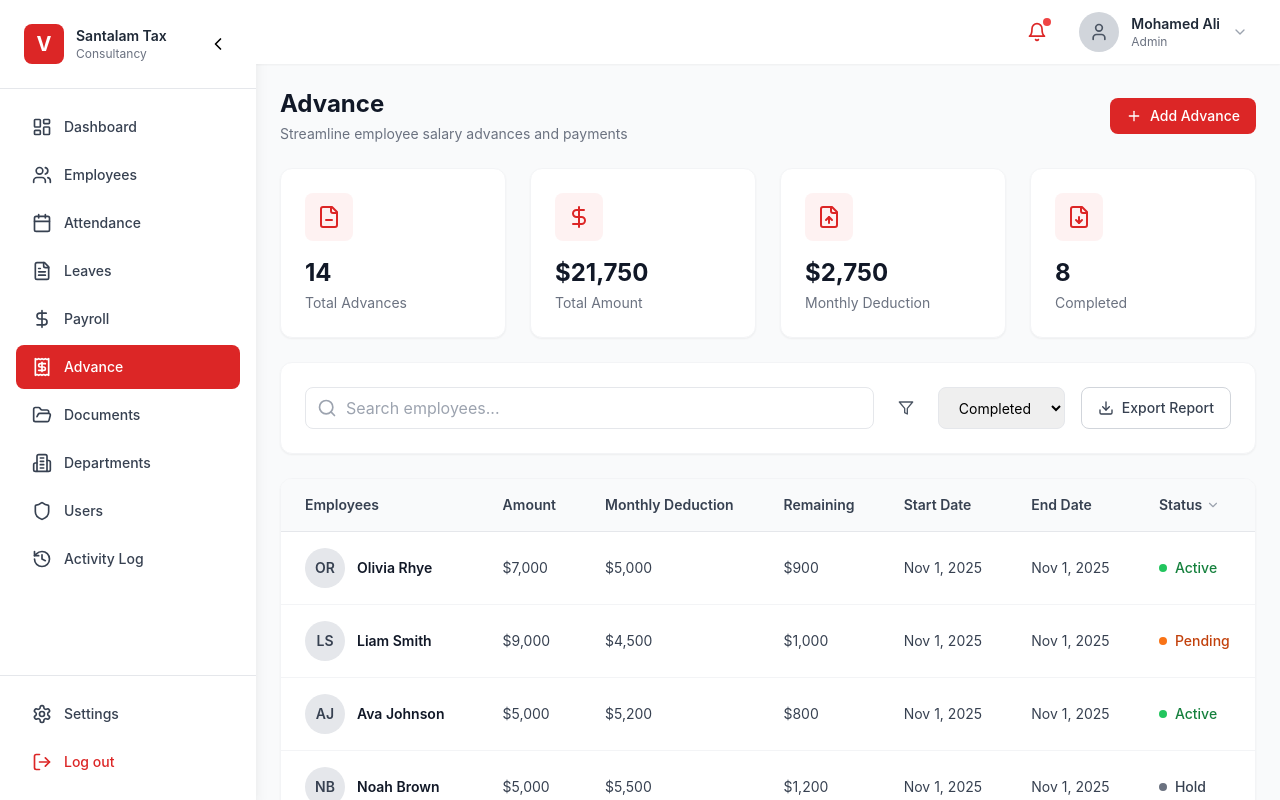
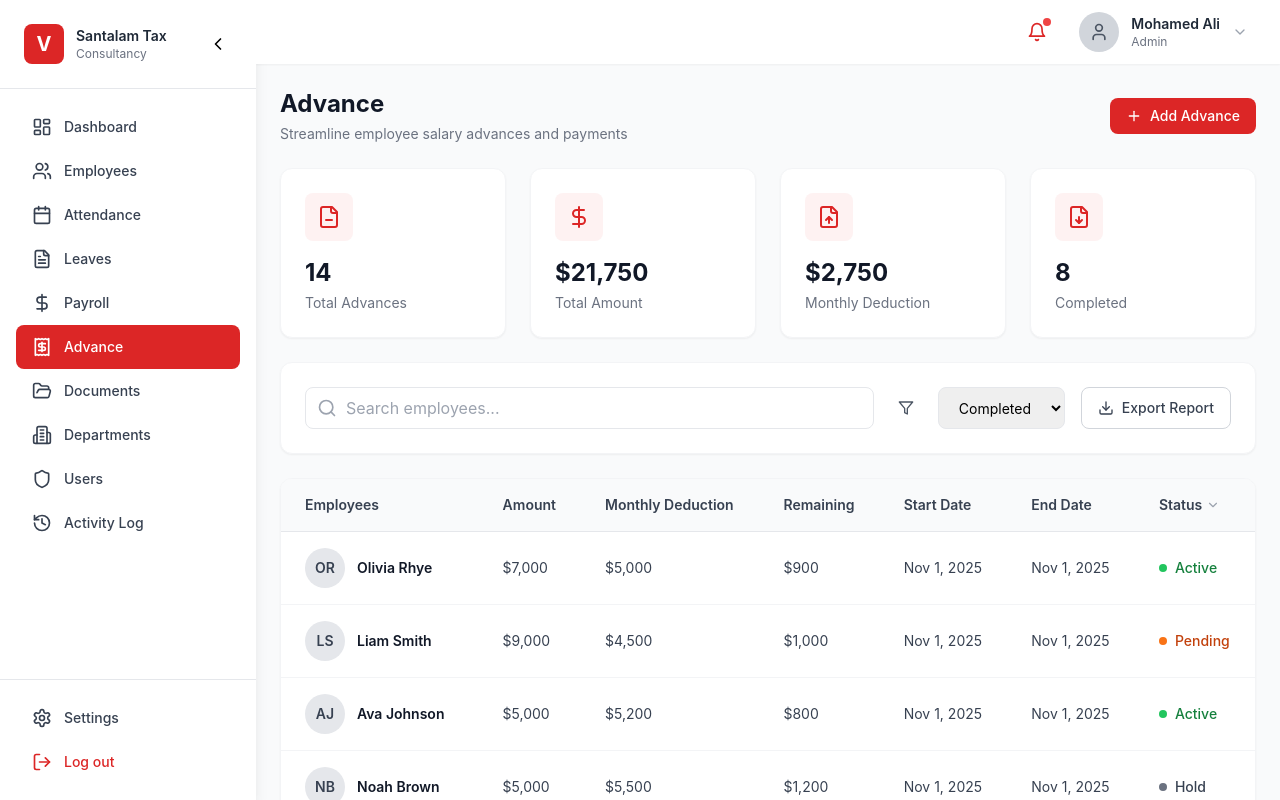
Before and after one commit to YousefSalem01/hr-tadfuq, a React (Vite) app: page /advance in a window 1280 px wide. Built offline with nearby package versions, Linux system fonts and the light colour scheme.

Commit message:
Refactor Sidebar component to utilize HrChip for consistent styling of navigation items. Updated icon handling to pass component references instead of JSX elements, enhancing code clarity and maintainability.

```diff
--- a/src/components/Sidebar/Sidebar.tsx
+++ b/src/components/Sidebar/Sidebar.tsx
@@ -15,9 +15,10 @@ import {
 } from 'lucide-react';
 import { useState } from 'react';
 import { Link, useLocation } from 'react-router-dom';
+import HrChip from '../../uikit/HrChip/HrChip';
 
 interface NavItem {
-  icon: React.ReactNode;
+  icon: any;
   label: string;
   path: string;
 }
@@ -27,16 +28,16 @@ const Sidebar = () => {
   const location = useLocation();
 
   const navItems: NavItem[] = [
-    { icon: <LayoutDashboard size={20} />, label: 'Dashboard', path: '/' },
-    { icon: <Users size={20} />, label: 'Employees', path: '/employees' },
-    { icon: <Calendar size={20} />, label: 'Attendance', path: '/attendance' },
-    { icon: <FileText size={20} />, label: 'Leaves', path: '/leaves' },
-    { icon: <DollarSign size={20} />, label: 'Payroll', path: '/payroll' },
-    { icon: <Receipt size={20} />, label: 'Advance', path: '/advance' },
-    { icon: <FolderOpen size={20} />, label: 'Documents', path: '/documents' },
-    { icon: <Building2 size={20} />, label: 'Departments', path: '/departments' },
-    { icon: <Shield size={20} />, label: 'Users', path: '/users' },
-    { icon: <History size={20} />, label: 'Activity Log', path: '/activity-log' },
+    { icon: LayoutDashboard, label: 'Dashboard', path: '/' },
+    { icon: Users, label: 'Employees', path: '/employees' },
+    { icon: Calendar, label: 'Attendance', path: '/attendance' },
+    { icon: FileText, label: 'Leaves', path: '/leaves' },
+    { icon: DollarSign, label: 'Payroll', path: '/payroll' },
+    { icon: Receipt, label: 'Advance', path: '/advance' },
+    { icon: FolderOpen, label: 'Documents', path: '/documents' },
+    { icon: Building2, label: 'Departments', path: '/departments' },
+    { icon: Shield, label: 'Users', path: '/users' },
+    { icon: History, label: 'Activity Log', path: '/activity-log' },
   ];
 
   return (
@@ -69,17 +70,14 @@ const Sidebar = () => {
         {navItems.map((item, index) => {
           const isActive = location.pathname === item.path;
           return (
-            <Link
-              key={index}
-              to={item.path}
-              className={`flex items-center gap-3 px-4 py-3 rounded-lg transition-colors ${
-                isActive
-                  ? 'bg-primary text-white'
-                  : 'text-gray-700 hover:bg-gray-100'
-              } ${collapsed ? 'justify-center' : ''}`}
-            >
-              {item.icon}
-              {!collapsed && <span className="text-sm font-medium">{item.label}</span>}
+            <Link key={index} to={item.path}>
+              <HrChip
+                icon={item.icon}
+                variant={isActive ? 'active' : 'default'}
+                collapsed={collapsed}
+              >
+                {item.label}
+              </HrChip>
             </Link>
           );
         })}
@@ -87,19 +85,15 @@ const Sidebar = () => {
 
       {/* Bottom Section */}
       <div className="p-4 border-t space-y-1">
-        <a
-          href="#"
-          className={`flex items-center gap-3 px-4 py-3 rounded-lg text-gray-700 hover:bg-gray-100 transition-colors ${collapsed ? 'justify-center' : ''}`}
-        >
-          <Settings size={20} />
-          {!collapsed && <span className="text-sm font-medium">Settings</span>}
+        <a href="#">
+          <HrChip icon={Settings} collapsed={collapsed}>
+            Settings
+          </HrChip>
         </a>
-        <Link
-          to="/login"
-          className={`flex items-center gap-3 px-4 py-3 rounded-lg text-primary hover:bg-red-50 transition-colors ${collapsed ? 'justify-center' : ''}`}
-        >
-          <LogOut size={20} />
-          {!collapsed && <span className="text-sm font-medium">Log out</span>}
+        <Link to="/login">
+          <HrChip icon={LogOut} collapsed={collapsed} className="text-primary hover:bg-red-50">
+            Log out
+          </HrChip>
         </Link>
       </div>
     </div>
--- /dev/null
+++ b/src/uikit/HrChip/HrChip.tsx
@@ -0,0 +1,42 @@
+import { ReactNode } from 'react';
+import { LucideIcon } from 'lucide-react';
+
+type ChipVariant = 'default' | 'active';
+
+interface HrChipProps {
+  icon?: LucideIcon;
+  children?: ReactNode;
+  variant?: ChipVariant;
+  collapsed?: boolean;
+  onClick?: () => void;
+  className?: string;
+}
+
+const HrChip = ({
+  icon: Icon,
+  children,
+  variant = 'default',
+  collapsed = false,
+  onClick,
+  className = '',
+}: HrChipProps) => {
+  const baseStyles = 'flex items-center gap-3 px-4 py-3 rounded-lg transition-colors cursor-pointer';
+
+  const variantStyles = {
+    default: 'text-gray-700 hover:bg-gray-100',
+    active: 'bg-primary text-white',
+  };
+
+  const collapsedClass = collapsed ? 'justify-center' : '';
+
+  const chipClasses = `${baseStyles} ${variantStyles[variant]} ${collapsedClass} ${className}`.trim();
+
+  return (
+    <div className={chipClasses} onClick={onClick}>
+      {Icon && <Icon size={20} />}
+      {!collapsed && children && <span className="text-sm font-medium">{children}</span>}
+    </div>
+  );
+};
+
+export default HrChip;
```
